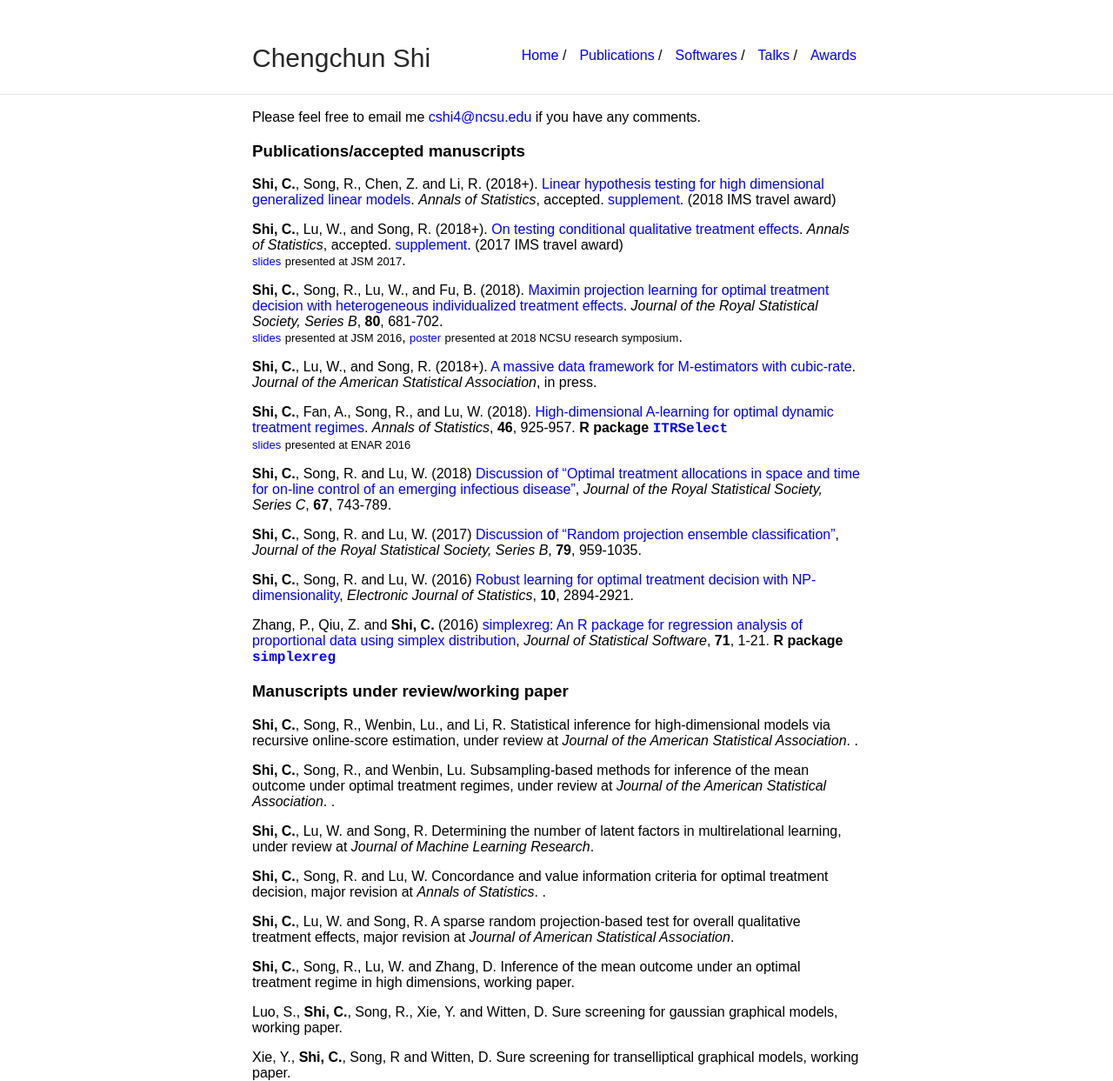
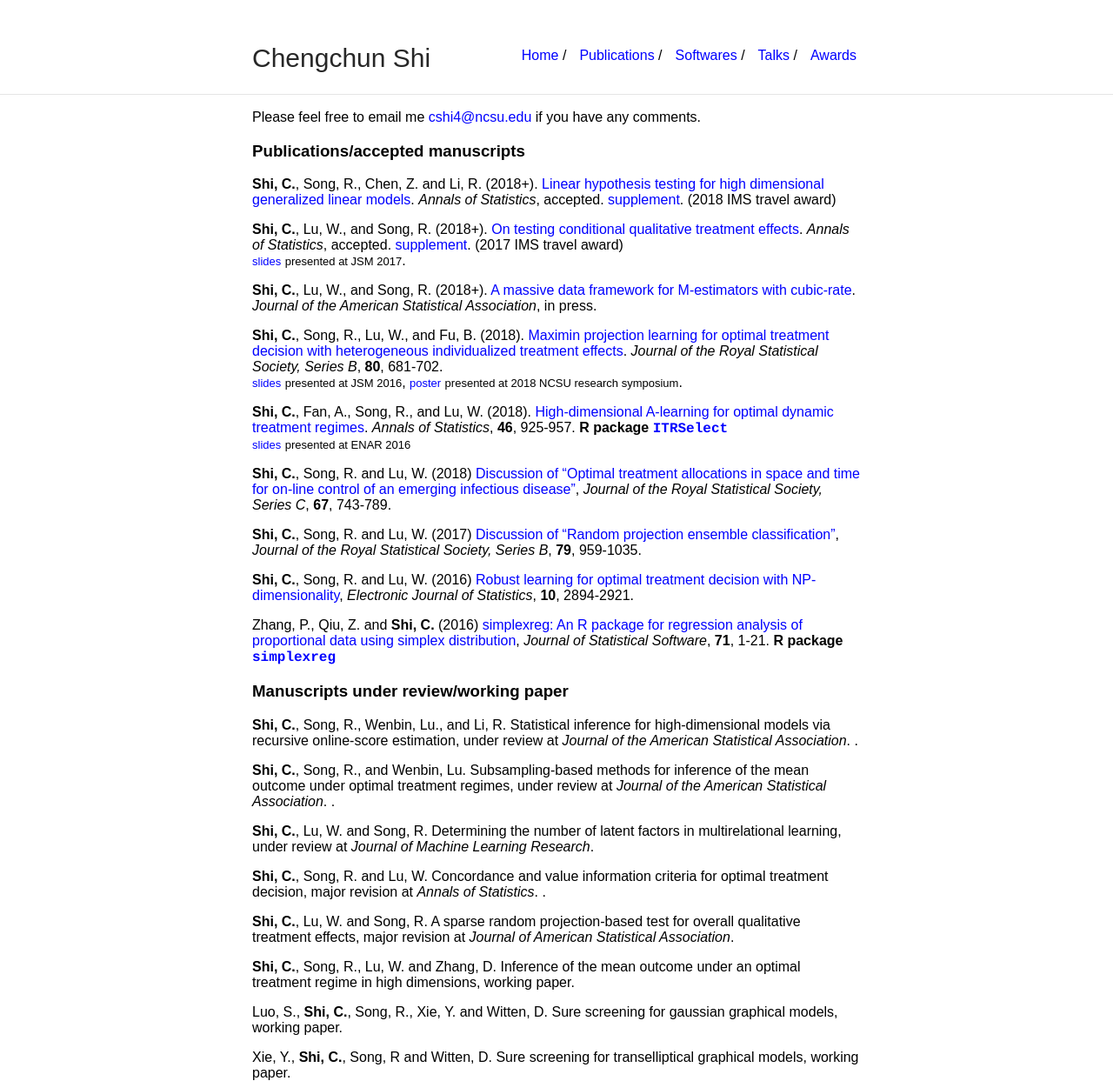
Before and after one commit to callmespring/callmespring.github.io, a Jekyll site: the page built from publication.md, in a window 1280 px wide. Shown: the whole page at 87% size. Built offline with Jekyll 4.4.1, drawn with Linux system fonts in a browser that asks for light colours.

Commit message:
Add files via upload

```diff
--- a/publication.md
+++ b/publication.md
@@ -14,10 +14,10 @@ _Annals of Statistics_, accepted. [supplement](./paper/supphdlineartest.pdf). (2
 **Shi, C.**, Lu, W., and Song, R. (2018+). [On testing conditional qualitative treatment effects](./paper/CQTEaccept.pdf). _Annals of Statistics_, accepted.
 [supplement](./paper/suppCQTEaccept.pdf). (2017 IMS travel award) <br/> [<font size="2.5">slides</font>](./slides/JSM2017.pdf) <font size="2.5">presented at JSM 2017</font>.
 
+**Shi, C.**, Lu, W., and Song, R. (2018+). [A massive data framework for M-estimators with cubic-rate](https://www.tandfonline.com/doi/full/10.1080/01621459.2017.1360779). _Journal of the American Statistical Association_, in press.
+
 **Shi, C.**, Song, R., Lu, W., and Fu, B. (2018). [Maximin projection learning for optimal treatment decision with heterogeneous individualized treatment effects](https://rss.onlinelibrary.wiley.com/doi/abs/10.1111/rssb.12273). _Journal of the Royal Statistical Society, Series B_, **80**, 681-702.
 <br/> [<font size="2.5">slides</font>](./slides/JSM2016.pdf) <font size="2.5">presented at JSM 2016</font>, [<font size="2.5">poster</font>](./slides/NCSU2018.pdf) <font size="2.5">presented at 2018 NCSU research symposium</font>.
-
-**Shi, C.**, Lu, W., and Song, R. (2018+). [A massive data framework for M-estimators with cubic-rate](https://www.tandfonline.com/doi/full/10.1080/01621459.2017.1360779). _Journal of the American Statistical Association_, in press.
 
 **Shi, C.**, Fan, A., Song, R., and Lu, W. (2018). [High-dimensional A-learning for optimal dynamic treatment regimes](https://projecteuclid.org/euclid.aos/1525313071). _Annals of Statistics_, **46**, 925-957.
 **R package** [<span style="font-family:courier;">**ITRSelect**</span>](https://cran.r-project.org/web/packages/ITRSelect/index.html) <br/> [<font size="2.5">slides</font>](./slides/ENAR2016spring.pdf) <font size="2.5">presented at ENAR 2016</font>
```
